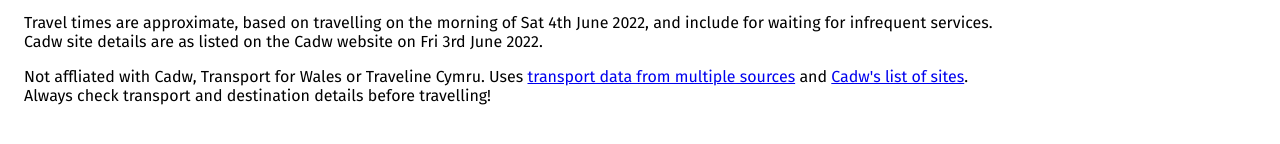
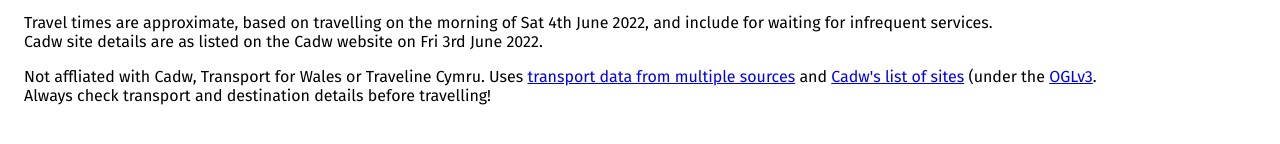
Before and after one commit to stupidpupil/rail_to_cadw, a plain HTML site: page index.html in a window 1280 px wide. Shown: the part 130-274 px from the top of the page. Drawn offline with nearby package versions, Linux system fonts and the light colour scheme.

Commit message:
Add a link to the OGLv3

```diff
--- a/index.html
+++ b/index.html
@@ -80,7 +80,7 @@
     </div>
 
     <p>Travel times are approximate, based on travelling on the morning of Sat 4th June 2022, and include for waiting for infrequent services.<br> Cadw site details are as listed on the Cadw website on Fri 3rd June 2022.</p>
-    <p>Not affliated with Cadw, Transport for Wales or Traveline Cymru. Uses <a target="_blank" href="https://stupidpupil.github.io/wales_ish_otp_graph/">transport data from multiple sources</a> and <a target="_blank" href="https://cadw.gov.wales/visit/places-to-visit/find-a-place-to-visit">Cadw's list of sites</a>.<br>Always check transport and destination details before travelling!</p>
+    <p>Not affliated with Cadw, Transport for Wales or Traveline Cymru. Uses <a target="_blank" href="https://stupidpupil.github.io/wales_ish_otp_graph/">transport data from multiple sources</a> and <a target="_blank" href="https://cadw.gov.wales/visit/places-to-visit/find-a-place-to-visit">Cadw's list of sites</a> (under the <a target="_blank" href="https://www.nationalarchives.gov.uk/doc/open-government-licence/version/3/">OGLv3</a>.<br>Always check transport and destination details before travelling!</p>
   </form>
 
 
```
